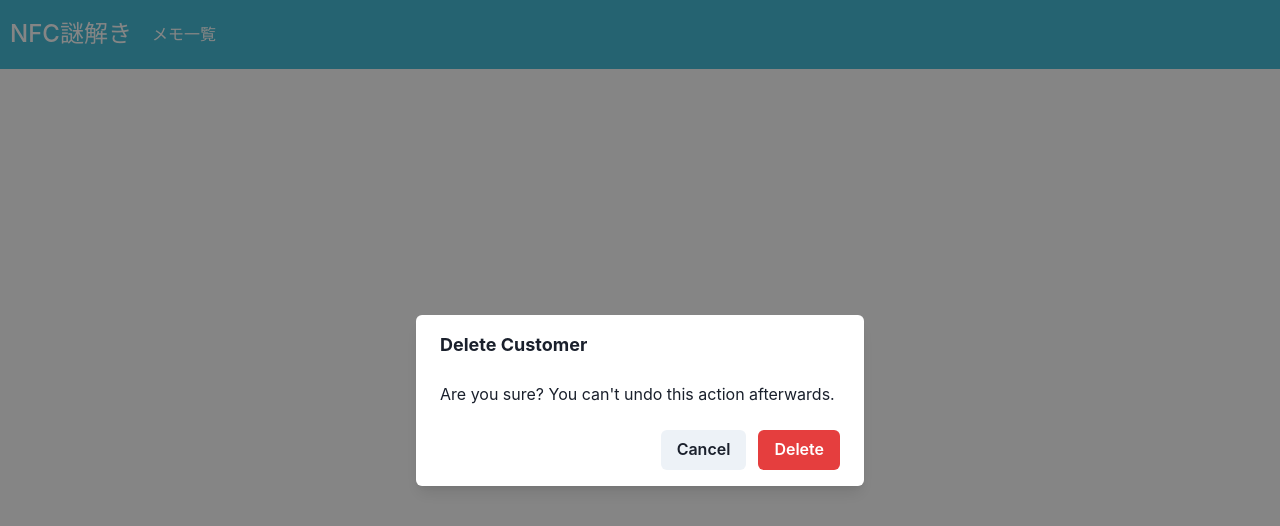
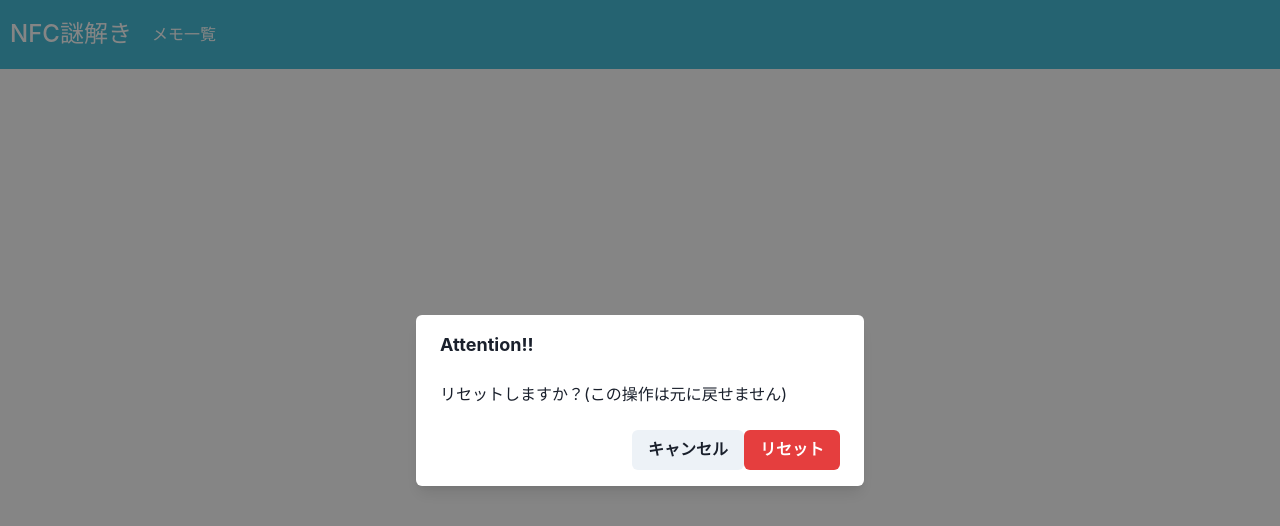
Before and after one commit to illionillion/school-festival-2023, a Next.js app: page /keyword/list in a window 1280 px wide. Both pictures are taken after a click on the button "リセット". Shown: the top 526 px of the page. Built offline with nearby package versions, Linux system fonts and the light colour scheme.

Commit message:
fix: 確認ダイアログ表示内容修正

```diff
--- a/src/components/saveKeywordList/DeleteCheck.tsx
+++ b/src/components/saveKeywordList/DeleteCheck.tsx
@@ -1,4 +1,4 @@
-import { Button, ModalOverlay, ModalContent, ModalHeader, ModalCloseButton, ModalBody, ModalFooter, Modal, AlertDialog, AlertDialogBody, AlertDialogCloseButton, AlertDialogContent, AlertDialogFooter, AlertDialogHeader, AlertDialogOverlay, useDisclosure} from '@chakra-ui/react';
+import { Button, AlertDialog, AlertDialogBody, AlertDialogContent, AlertDialogFooter, AlertDialogHeader, AlertDialogOverlay, useDisclosure} from '@chakra-ui/react';
 import { useRef, type FC } from 'react';
 
 interface DeleteModalProps {
@@ -28,19 +28,19 @@ export const DeleteCheckModal: FC<DeleteModalProps> = ({  }) => {
         <AlertDialogOverlay>
           <AlertDialogContent>
             <AlertDialogHeader fontSize='lg' fontWeight='bold'>
-              Delete Customer
+              Attention!!
             </AlertDialogHeader>
 
             <AlertDialogBody>
-              Are you sure? You can't undo this action afterwards.
+                リセットしますか？(この操作は元に戻せません)
             </AlertDialogBody>
 
             <AlertDialogFooter>
               <Button ref={cancelRef} onClick={onClose}>
-                Cancel
+                キャンセル
               </Button>
-              <Button colorScheme='red' onClick={onClose} ml={3}>
-                Delete
+              <Button colorScheme='red' onClick={onClose} >
+                リセット
               </Button>
             </AlertDialogFooter>
           </AlertDialogContent>
```
